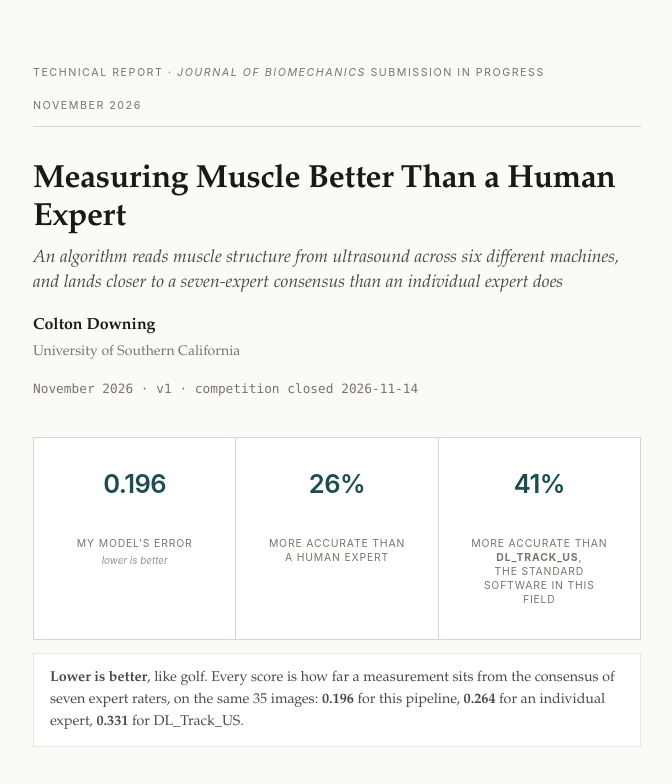
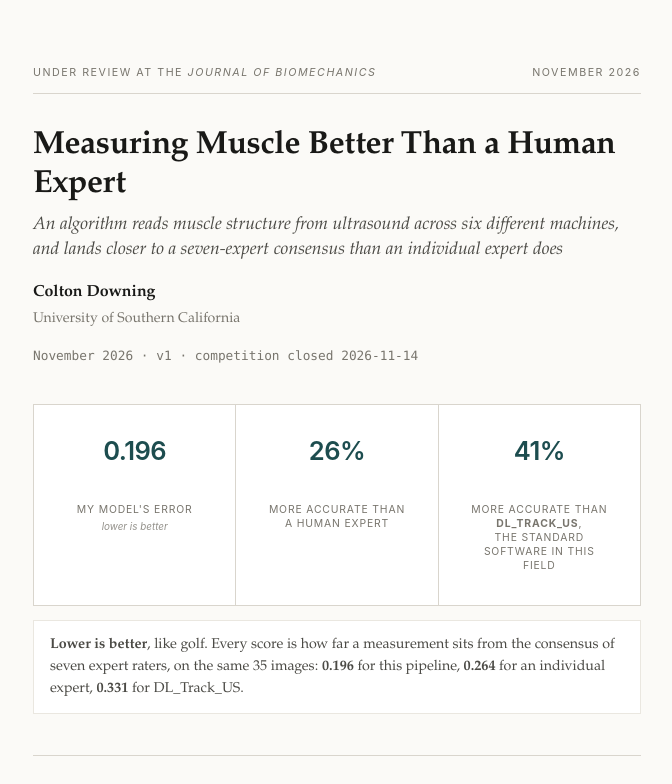
Before and after one commit to Cdowning-PDF/umud-muscle-architecture, a plain HTML site: page index.html in a window 1280 px wide. Shown: the top 784 px of the page, without its empty margins (303-975 px from the left). Drawn offline with Linux system fonts and the light colour scheme.

Commit message:
Under review at the Journal of Biomechanics (BM-S-26-02975)

```diff
--- a/index.html
+++ b/index.html
@@ -179,7 +179,7 @@
 <div class="sheet">
 
 <div class="brow">
-  <span>Technical report · <i>Journal of Biomechanics</i> submission in progress</span>
+  <span>Under review at the <i>Journal of Biomechanics</i></span>
   <span>November 2026</span>
 </div>
 
```
Also changed, not shown: submission/overleaf/figures/fig1_annotated.png (added), submission/overleaf/figures/fig1_raw.png (added), 17 other files.
